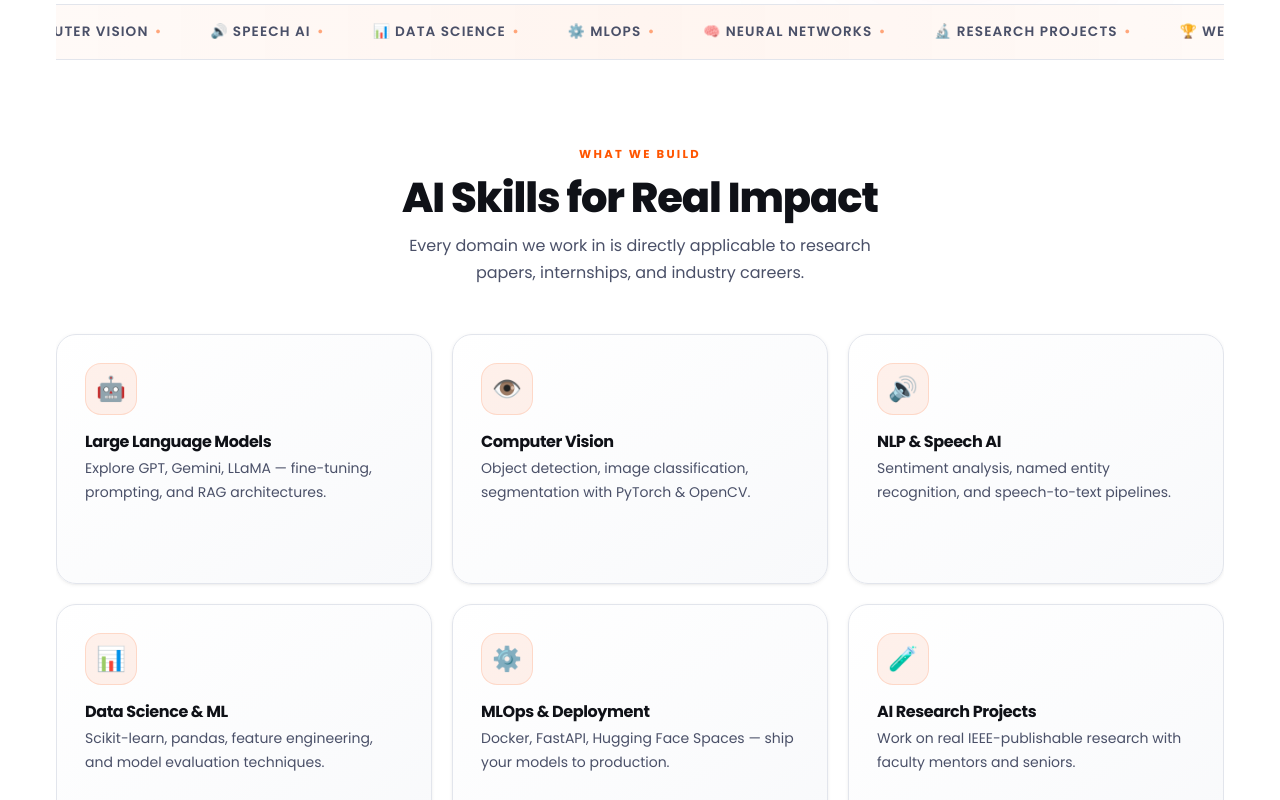
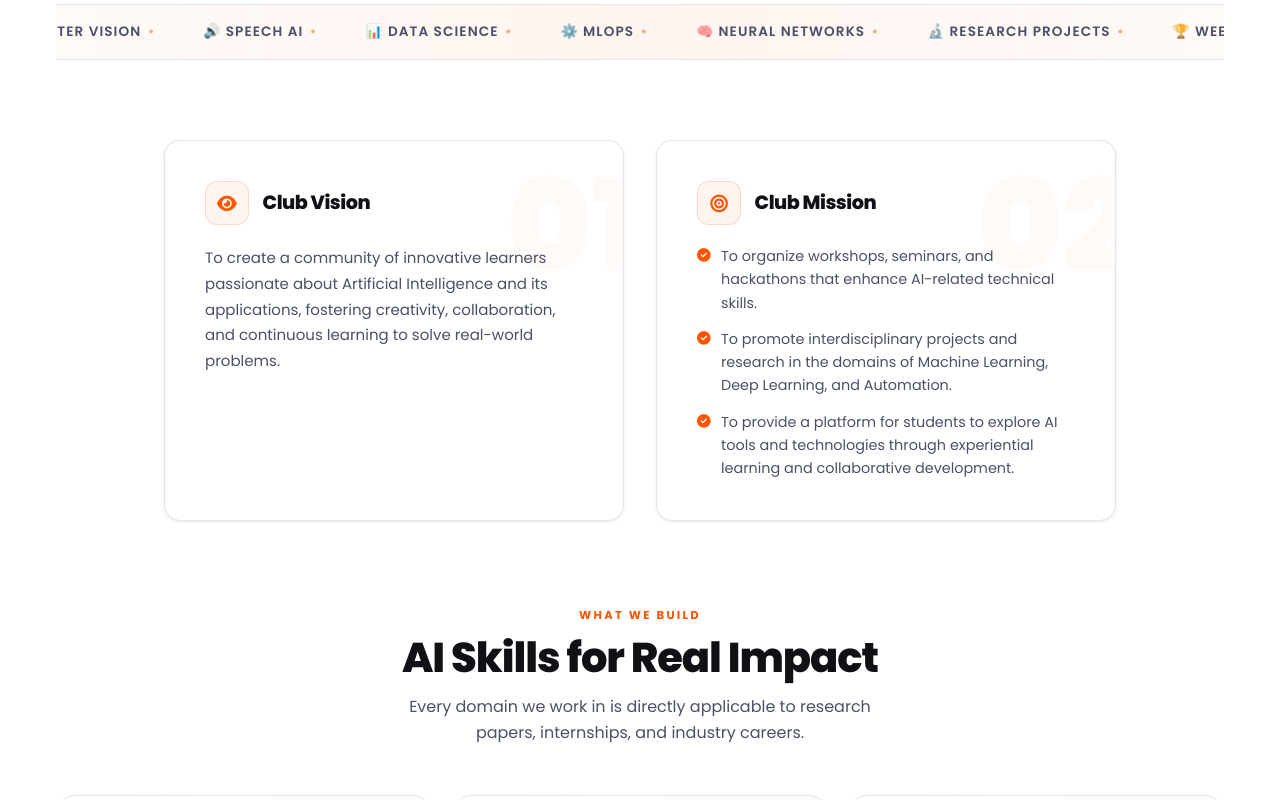
Before and after one commit to mindcraftaiclub-crypto/Website, a React (Vite) app: page / in a window 1280 px wide. Shown: the part 840-1640 px from the top of the page. Built offline with nearby package versions, Linux system fonts and the light colour scheme; no server answers; the database is empty.

Commit message:
Add Club Vision and Mission section on the Home page

```diff
--- a/src/pages/Home.jsx
+++ b/src/pages/Home.jsx
@@ -302,6 +302,76 @@ export default function Home() {
         </div>
       </div>
 
+      {/* VISION & MISSION */}
+      <section style={{ maxWidth: '1000px', margin: '0 auto 5rem', padding: '0 1.5rem' }}>
+        <Reveal direction="up">
+          <div style={{ display: 'grid', gridTemplateColumns: 'repeat(auto-fit, minmax(320px, 1fr))', gap: '2rem' }}>
+            {/* Vision Card */}
+            <div style={{
+              background: 'var(--card)',
+              border: '1px solid var(--border)',
+              borderRadius: '16px',
+              padding: '2.5rem',
+              boxShadow: 'var(--shadow-sm)',
+              position: 'relative',
+              overflow: 'hidden'
+            }}>
+              <div style={{
+                position: 'absolute', top: '-20px', right: '-20px',
+                fontSize: '8rem', color: 'rgba(255,85,0,0.03)',
+                fontFamily: 'var(--font-display)', fontWeight: 900,
+                pointerEvents: 'none', userSelect: 'none'
+              }}>01</div>
+              <div style={{ display: 'flex', alignItems: 'center', gap: '0.85rem', marginBottom: '1.25rem' }}>
+                <div style={{ width: 44, height: 44, borderRadius: 12, background: 'rgba(255,85,0,0.06)', border: '1px solid rgba(255,85,0,0.18)', display: 'flex', alignItems: 'center', justifyContent: 'center' }}>
+                  <i className="fa-solid fa-eye" style={{ color: 'var(--orange)', fontSize: '1.1rem' }} />
+                </div>
+                <h3 style={{ fontSize: '1.2rem', fontWeight: 800, color: 'var(--text)', margin: 0 }}>Club Vision</h3>
+              </div>
+              <p style={{ fontSize: '0.94rem', color: 'var(--text-secondary)', lineHeight: 1.7, margin: 0 }}>
+                To create a community of innovative learners passionate about Artificial Intelligence and its applications, fostering creativity, collaboration, and continuous learning to solve real-world problems.
+              </p>
+            </div>
+
+            {/* Mission Card */}
+            <div style={{
+              background: 'var(--card)',
+              border: '1px solid var(--border)',
+              borderRadius: '16px',
+              padding: '2.5rem',
+              boxShadow: 'var(--shadow-sm)',
+              position: 'relative',
+              overflow: 'hidden'
+            }}>
+              <div style={{
+                position: 'absolute', top: '-20px', right: '-20px',
+                fontSize: '8rem', color: 'rgba(255,85,0,0.03)',
+                fontFamily: 'var(--font-display)', fontWeight: 900,
+                pointerEvents: 'none', userSelect: 'none'
+              }}>02</div>
+              <div style={{ display: 'flex', alignItems: 'center', gap: '0.85rem', marginBottom: '1.25rem' }}>
+                <div style={{ width: 44, height: 44, borderRadius: 12, background: 'rgba(255,85,0,0.06)', border: '1px solid rgba(255,85,0,0.18)', display: 'flex', alignItems: 'center', justifyContent: 'center' }}>
+                  <i className="fa-solid fa-bullseye" style={{ color: 'var(--orange)', fontSize: '1.1rem' }} />
+                </div>
+                <h3 style={{ fontSize: '1.2rem', fontWeight: 800, color: 'var(--text)', margin: 0 }}>Club Mission</h3>
+              </div>
+              <ul style={{ listStyle: 'none', padding: 0, margin: 0, display: 'flex', flexDirection: 'column', gap: '0.85rem' }}>
+                {[
+                  'To organize workshops, seminars, and hackathons that enhance AI-related technical skills.',
+                  'To promote interdisciplinary projects and research in the domains of Machine Learning, Deep Learning, and Automation.',
+                  'To provide a platform for students to explore AI tools and technologies through experiential learning and collaborative development.'
+                ].map((item, idx) => (
+                  <li key={idx} style={{ display: 'flex', gap: '0.65rem', alignItems: 'flex-start', fontSize: '0.9rem', color: 'var(--text-secondary)', lineHeight: 1.6 }}>
+                    <i className="fa-solid fa-circle-check" style={{ color: 'var(--orange)', fontSize: '0.85rem', marginTop: '0.25rem', flexShrink: 0 }} />
+                    <span>{item}</span>
+                  </li>
+                ))}
+              </ul>
+            </div>
+          </div>
+        </Reveal>
+      </section>
+
       {/* FEATURES */}
       <section className="section">
         <Reveal direction="up">
```
